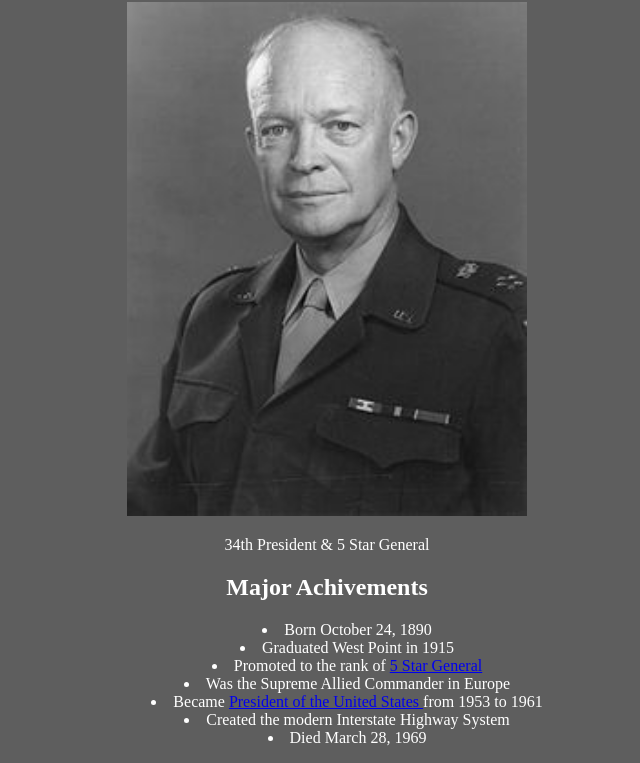
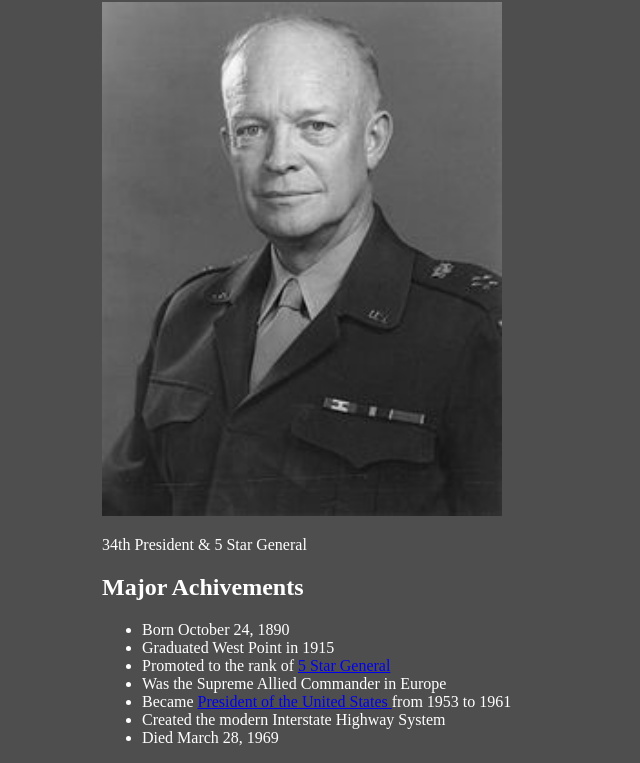
Before and after one commit to VelociRexx/tribute-page, a plain HTML site: page index.html in a window 1280 px wide. Shown: the part 78-841 px from the top of the page, without its empty margins (313-953 px from the left). Drawn offline with Linux system fonts and the light colour scheme.

Commit message:
Add files via upload

```diff
--- a/index.html
+++ b/index.html
@@ -15,7 +15,7 @@
     <p>34th President & 5 Star General</p>
 
     <h2>Major Achivements</h2>
-    <ul id="abc">
+    <ul>
       <li>Born October 24, 1890</li>
       <li>Graduated West Point in 1915</li>
       <li>
--- a/style.css
+++ b/style.css
@@ -1,5 +1,8 @@
 body {
-  background-color: rgb(94, 94, 94);
+  background-color: rgb(78, 78, 78);
+  font-family: serif, garamond;
+  margin: auto;
+  width: 450px;
 }
 h1,
 h2 {
@@ -14,13 +17,3 @@ li {
 body {
   font-family: "Times New Roman", Times, serif;
 }
-body {
-  text-align: center;
-}
-#abc {
-  text-align: center;
-}
-ul {
-  text-align: center;
-  list-style-position: inside;
-}
```
